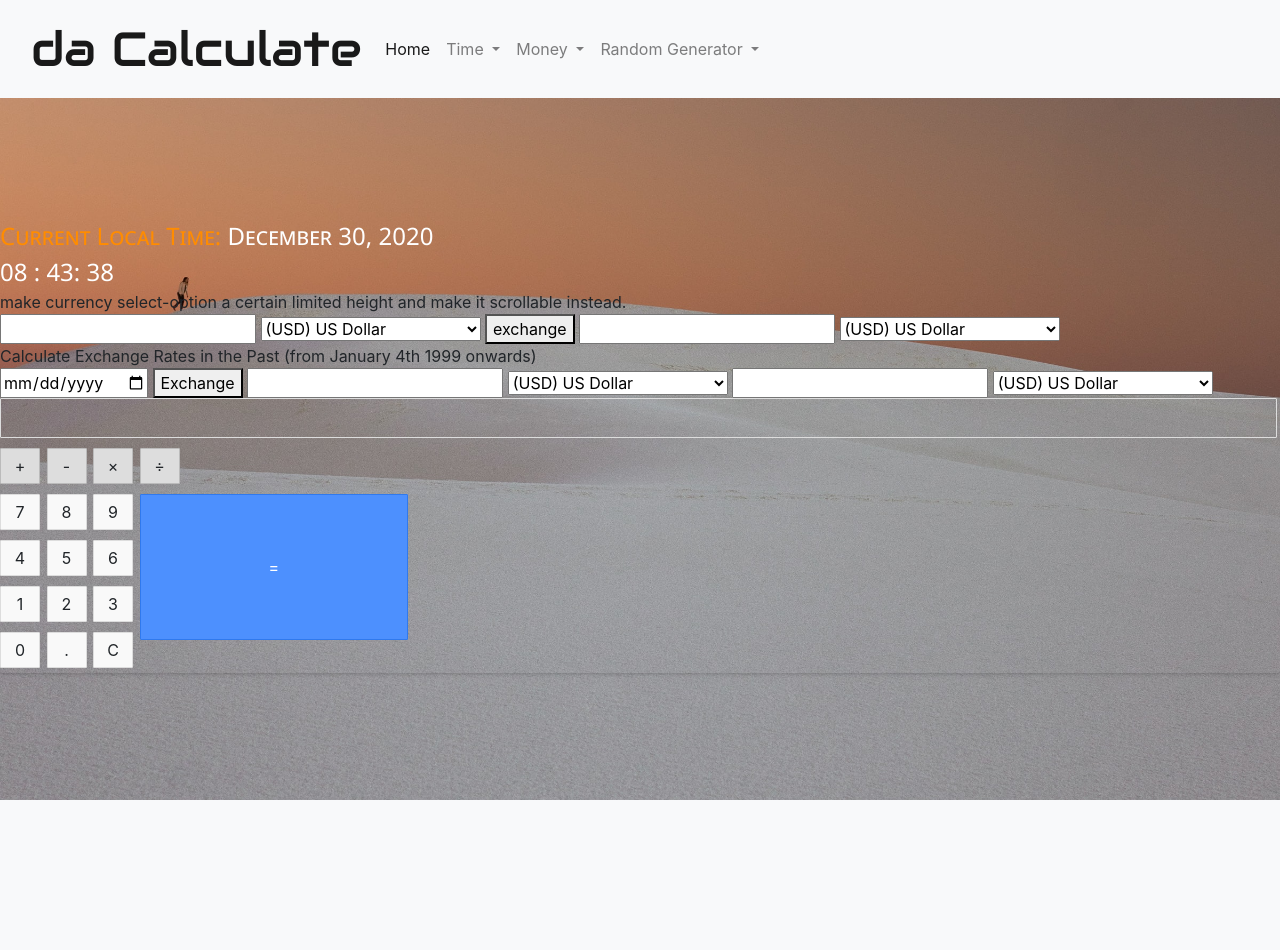
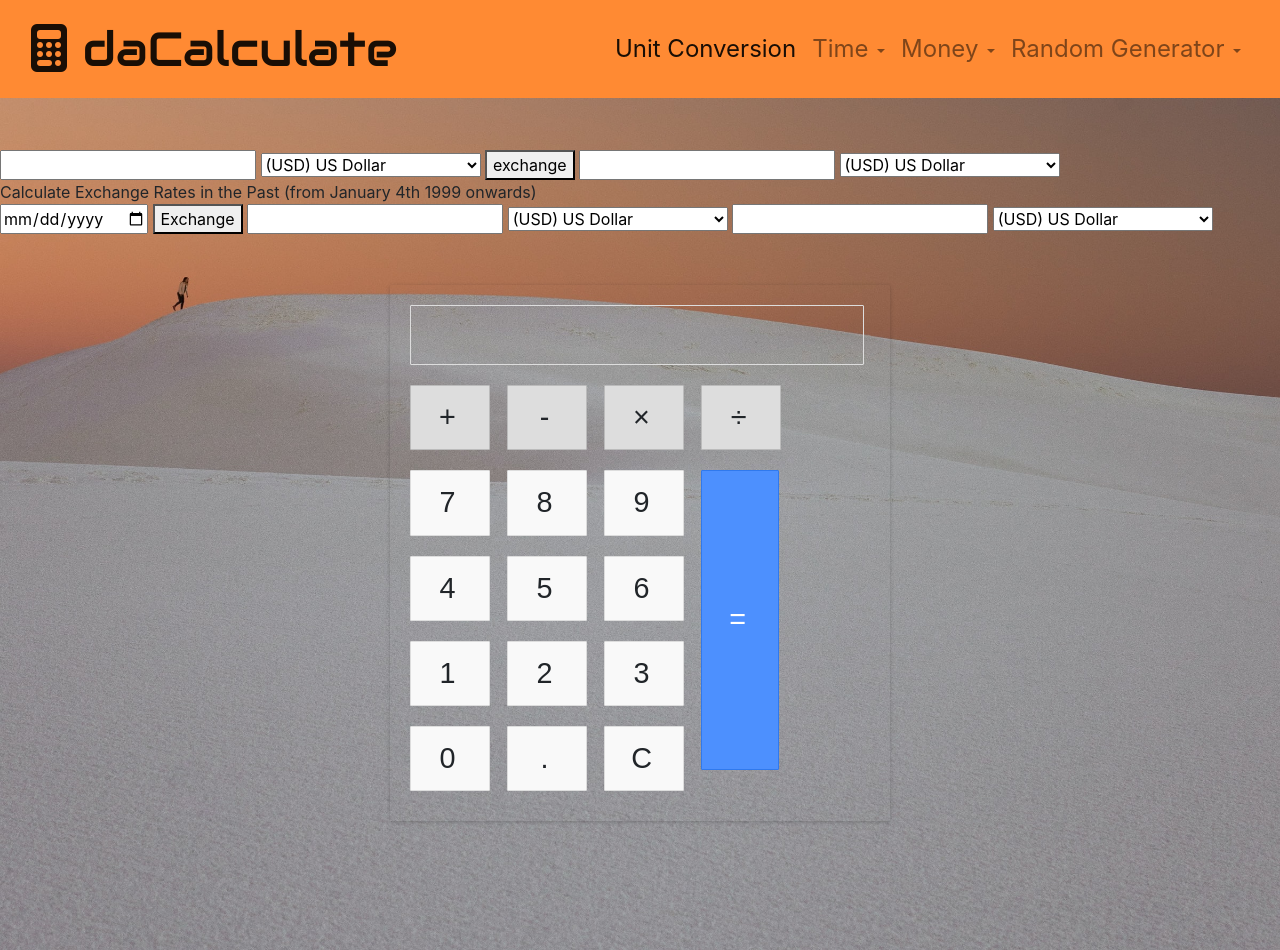
Before and after one commit to onanalee/daCalculate, a Flask app: page /exchange_rates in a window 1280 px wide. Before the commit the page ends 800 px from the top, so only its background shows below. Run offline with Flask 2, Linux system fonts and the light colour scheme; some libraries are stand-ins or nearby versions.

Commit message:
css update

```diff
--- /dev/null
+++ b/static/money.css
@@ -0,0 +1,6 @@
+#inflationDiv{
+    margin-top:100px;
+}
+#currencyDiv{
+    margin-top:150px;
+}
--- a/static/style.css
+++ b/static/style.css
@@ -152,7 +152,7 @@ input:checked + .slider:before {
 #wrap {
     display: grid;
     float: right;
-    margin-right:25px;
+    margin-right: 25px;
     grid-template-columns: 200px;
     /*grid-template-columns: 500px 1fr 2fr;*/
     grid-template-rows: 1fr 1fr;
@@ -164,6 +164,8 @@ input:checked + .slider:before {
     /*float:left;*/
 }
 
+
+/*Local Time Clock*/
 #timeDate {
     font: small-caps lighter 43px/150% "Segoe UI", Frutiger, "Frutiger Linotype", "Dejavu Sans", "Helvetica Neue", Arial, sans-serif;
     font-size: 1.5em;
@@ -181,27 +183,43 @@ input:checked + .slider:before {
     color: darkorange;
 }
 
+
+/*Calculator*/
+/*body {*/
+/*  !*width: 500px;*!*/
+/*  margin: 4% auto;*/
+/*  font-family: 'Source Sans Pro', sans-serif;*/
+/*  letter-spacing: 5px;*/
+/*  font-size: 1.8rem;*/
+/*  -moz-user-select: none;*/
+/*  -webkit-user-select: none;*/
+/*  -ms-user-select: none;*/
+/*}*/
+
 .calculator {
-    /*float:right;*/
-    max-width: 100%;
-    /*padding: 15px;*/
+    width: 500px;
+    margin: 4% auto;
+    font-family: 'Source Sans Pro', sans-serif;
+    letter-spacing: 5px;
+    font-size: 1.8rem;
+    -moz-user-select: none;
+    -webkit-user-select: none;
+    -ms-user-select: none;
+    padding: 20px;
     -webkit-box-shadow: 0px 1px 4px 0px rgba(0, 0, 0, 0.2);
     box-shadow: 0px 1px 4px 0px rgba(0, 0, 0, 0.2);
-    border-radius: 2px;
-    display: block;
+    border-radius: 1px;
 }
 
 .input {
     border: 1px solid #ddd;
     border-radius: 1px;
-    height: 40px;
-    padding-right: 7.5px;
-    /*padding-left: 7.5px;*/
-    padding-top: 5px;
+    height: 60px;
+    padding-right: 15px;
+    padding-top: 10px;
     text-align: right;
-    margin-right: 3px;
-    /*margin-left:3px;*/
-    font-size: 1.2rem;
+    margin-right: 6px;
+    font-size: 2.5rem;
     overflow-x: auto;
     transition: all .2s ease-in-out;
 }
@@ -222,10 +240,10 @@ input:checked + .slider:before {
     display: inline-block;
     border: 1px solid #bbb;
     border-radius: 1px;
-    width: 40px;
+    width: 80px;
     text-align: center;
-    padding: 5px;
-    margin: 10px 2px 5px 0;
+    padding: 10px;
+    margin: 20px 4px 10px 0;
     cursor: pointer;
     background-color: #ddd;
     transition: border-color .2s ease-in-out, background-color .2s, box-shadow .2s;
@@ -234,7 +252,7 @@ input:checked + .slider:before {
 .operators div:hover {
     background-color: #ddd;
     -webkit-box-shadow: 0px 1px 4px 0px rgba(0, 0, 0, 0.2);
-    box-shadow: 0px 1px 2px 0px rgba(0, 0, 0, 0.2);
+    box-shadow: 0px 1px 4px 0px rgba(0, 0, 0, 0.2);
     border-color: #aaa;
 }
 
@@ -250,10 +268,10 @@ input:checked + .slider:before {
     display: inline-block;
     border: 1px solid #ddd;
     border-radius: 1px;
-    width: 40px;
+    width: 80px;
     text-align: center;
-    padding: 5px;
-    margin: 5px 2px 5px 0;
+    padding: 10px;
+    margin: 10px 4px 10px 0;
     cursor: pointer;
     background-color: #f9f9f9;
     transition: border-color .2s ease-in-out, background-color .2s, box-shadow .2s;
@@ -274,11 +292,10 @@ div.equal {
     display: inline-block;
     border: 1px solid #3079ED;
     border-radius: 1px;
-
-    width: 21%;
+    width: 17%;
     text-align: center;
-    padding: 60px 5px;
-    margin: 5px 3px 5px 0;
+    padding: 127px 10px;
+    margin: 10px 6px 10px 0;
     vertical-align: top;
     cursor: pointer;
     color: #FFF;
--- a/templates/exchangeRates.html
+++ b/templates/exchangeRates.html
@@ -6,75 +6,89 @@
         <link rel="stylesheet" href="https://cdn.jsdelivr.net/npm/bootstrap@4.5.3/dist/css/bootstrap.min.css"
               integrity="sha384-TX8t27EcRE3e/ihU7zmQxVncDAy5uIKz4rEkgIXeMed4M0jlfIDPvg6uqKI2xXr2"
               crossorigin="anonymous">
-
-        <script src="https://ajax.googleapis.com/ajax/libs/jquery/3.5.1/jquery.min.js"></script>
         <script src="https://cdn.jsdelivr.net/npm/bootstrap@5.0.0-beta1/dist/js/bootstrap.bundle.min.js"
                 integrity="sha384-ygbV9kiqUc6oa4msXn9868pTtWMgiQaeYH7/t7LECLbyPA2x65Kgf80OJFdroafW"
                 crossorigin="anonymous"></script>
+
+        <script src="https://ajax.googleapis.com/ajax/libs/jquery/3.5.1/jquery.min.js"></script>
+        <script src="https://use.fontawesome.com/1afaab5dda.js"></script>
         <link rel="preconnect" href="https://fonts.gstatic.com">
         <link href="https://fonts.googleapis.com/css2?family=Audiowide&display=swap" rel="stylesheet">
+
+
         <link rel="stylesheet" href="../static/style.css">
+        <link rel="stylesheet" href="../static/money.css">
         <script src="../static/money.js"></script>
     </head>
     <body onload="initClock()">
-        <nav class="navbar navbar-expand-lg navbar-light bg-light" id="navBar">
+        <nav class="navbar navbar-expand-lg fixed-top navbar-light " style="background-color: #FF8A33;" id="navBar">
             <div class="container-fluid">
-                <a class="navbar-brand" href="#">da Calculate</a>
+                <a class="navbar-brand" href="/"><i class="fa fa-calculator" aria-hidden="true"></i> daCalculate</a>
                 <button class="navbar-toggler" type="button" data-bs-toggle="collapse"
                         data-bs-target="#navbarNavDropdown" aria-controls="navbarNavDropdown" aria-expanded="false"
                         aria-label="Toggle navigation">
                     <span class="navbar-toggler-icon"></span>
                 </button>
-                <div class="collapse navbar-collapse" id="navbarNavDropdown">
-                    <ul class="navbar-nav">
+                <div class="collapse navbar-collapse ml-auto" id="navbarNavDropdown">
+                    <ul class="navbar-nav ml-auto">
                         <li class="nav-item">
-                            <a class="nav-link active" aria-current="page" href="/">Home</a>
+                            <a class="nav-link active" aria-current="page" href="/"><span class="navContent">Unit Conversion</span></a>
                         </li>
                         <li class="nav-item dropdown">
-                            <a class="nav-link dropdown-toggle" href="#" class="navbarDropdownMenuLink" role="button"
+                            <a class="nav-link dropdown-toggle" href="#" class="navbarDropdownMenuLink"
+                               role="button"
                                data-bs-toggle="dropdown" aria-expanded="false">
-                                Time
+                                <span class="navContent">Time</span>
                             </a>
                             <ul class="dropdown-menu" aria-labelledby="navbarDropdownMenuLink">
-                                <li><a class="dropdown-item" href="/timezone">Time Zones</a></li>
-                                <li><a class="dropdown-item" href="/time">Calculate Dates / Calendar</a></li>
+                                <li><a class="dropdown-item" href="/timezone"><i class="fa fa-globe"
+                                                                                 aria-hidden="true"></i> Time Zones</a>
+                                </li>
+                                <li><a class="dropdown-item" href="/time"><i class="fa fa-calendar"
+                                                                             aria-hidden="true"></i> Calculate Dates /
+                                    Calendar</a></li>
                             </ul>
                         </li>
                         <li class="nav-item dropdown">
-                            <a class="nav-link dropdown-toggle" href="#" class="navbarDropdownMenuLink" role="button"
+                            <a class="nav-link dropdown-toggle" href="#" class="navbarDropdownMenuLink"
+                               role="button"
                                data-bs-toggle="dropdown" aria-expanded="false">
-                                Money
+                                <span class="navContent">Money</span>
                             </a>
                             <ul class="dropdown-menu" aria-labelledby="navbarDropdownMenuLink">
-                                <li><a class="dropdown-item" href="/exchange_rates">Exchange Rates</a></li>
-                                <li><a class="dropdown-item" href="/inflation">Calculate Inflation / Deflation</a></li>
+                                <li><a class="dropdown-item" href="/exchange_rates"><i class="fa fa-usd"
+                                                                                       aria-hidden="true"></i> Exchange
+                                    Rates</a></li>
+                                <li><a class="dropdown-item" href="/inflation"><i class="fa fa-line-chart"
+                                                                                  aria-hidden="true"></i> Calculate
+                                    Inflation /
+                                    Deflation</a>
+                                </li>
                             </ul>
                         </li>
                         <li class="nav-item dropdown">
-                            <a class="nav-link dropdown-toggle" href="#" class="navbarDropdownMenuLink" role="button"
+                            <a class="nav-link dropdown-toggle" href="#" class="navbarDropdownMenuLink"
+                               role="button"
                                data-bs-toggle="dropdown" aria-expanded="false">
-                                Random Generator
+                                <span class="navContent">Random Generator</span>
                             </a>
                             <ul class="dropdown-menu" aria-labelledby="navbarDropdownMenuLink">
-                                <li><a class="dropdown-item" href="/random_generator">Numbers and Passwords</a>
+                                <li><a class="dropdown-item" href="/random_generator"><i class="fa fa-key"
+                                                                                         aria-hidden="true"></i> Numbers
+                                    and
+                                    Passwords</a></li>
+                                <li><a class="dropdown-item" href="/lotto"><i class="fa fa-money"
+                                                                              aria-hidden="true"></i> Lotto Numbers</a>
                                 </li>
-                                <li><a class="dropdown-item" href="/lotto">Lotto Numbers</a></li>
                             </ul>
                         </li>
                     </ul>
                 </div>
             </div>
         </nav>
-        <div id="timeDate">
-            <span id="localTime">Current Local Time:</span>
-            <a id="mon">January</a>
-            <a id="d">1</a>,
-            <a id="y">0</a><br/>
-            <a id="h">12</a> :
-            <a id="m">00</a>:
-            <a id="s">00</a>
-        </div>
-        make currency select-option a certain limited height and make it scrollable instead.
+
+
+        <div id="currencyDiv">
             <div>
                 <input type="number" id="inputA">
                 <select id="currencyA">
@@ -232,6 +246,7 @@
                     <option>(ZAR) South Africa Rand</option>
                 </select>
             </div>
+
             <div class="calculator">
                 <div class="input" id="input"></div>
                 <div class="buttons">
@@ -266,6 +281,7 @@
                     <div class="equal" id="calc">=</div>
                 </div>
             </div>
+        </div>
         <script src="../static/script.js"></script>
     </body>
 </html>
```
Also changed, not shown: templates/index.html (+36 -49 lines), templates/inflation.html (+41 -30 lines). Lines whose indentation alone changed are shown as unchanged.
